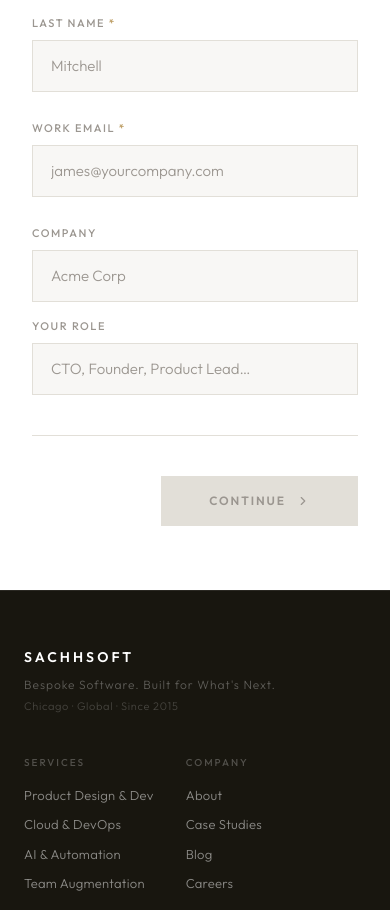
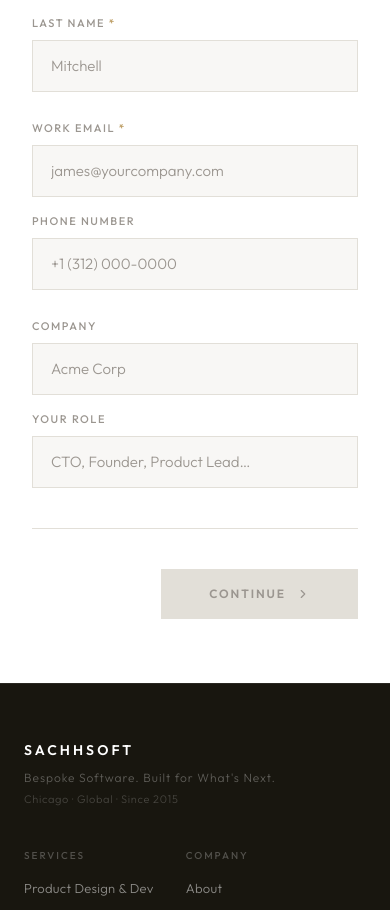
Before and after one commit to rikhinagra/sachhsoft, a Next.js app: page /start-a-project in a window 390 px wide. Shown: the part 2187-3097 px from the top of the page. Built offline with nearby package versions, Linux system fonts and the light colour scheme.

Commit message:
Start a Project: add phone number field to Step 1

```diff
--- a/components/forms/StartProjectForm.tsx
+++ b/components/forms/StartProjectForm.tsx
@@ -106,6 +106,7 @@ export default function StartProjectForm() {
   const [firstName, setFirstName] = useState("");
   const [lastName, setLastName] = useState("");
   const [email, setEmail] = useState("");
+  const [phone, setPhone] = useState("");
   const [company, setCompany] = useState("");
   const [role, setRole] = useState("");
 
@@ -140,6 +141,7 @@ export default function StartProjectForm() {
         firstName,
         lastName,
         email,
+        phone,
         company,
         role,
         orgType,
@@ -334,10 +336,20 @@ export default function StartProjectForm() {
                   </div>
 
                   <div className="mb-7">
-                    <label className="block text-[11px] font-medium tracking-[0.14em] uppercase text-muted mb-2">
-                      Work Email <span className="text-gold">*</span>
-                    </label>
-                    <input type="email" className={inputCls} placeholder="james@yourcompany.com" value={email} onChange={(e) => setEmail(e.target.value)} />
+                    <div className="grid grid-cols-2 gap-4 max-sm:grid-cols-1">
+                      <div>
+                        <label className="block text-[11px] font-medium tracking-[0.14em] uppercase text-muted mb-2">
+                          Work Email <span className="text-gold">*</span>
+                        </label>
+                        <input type="email" className={inputCls} placeholder="james@yourcompany.com" value={email} onChange={(e) => setEmail(e.target.value)} />
+                      </div>
+                      <div>
+                        <label className="block text-[11px] font-medium tracking-[0.14em] uppercase text-muted mb-2">
+                          Phone Number
+                        </label>
+                        <input type="tel" className={inputCls} placeholder="+1 (312) 000-0000" value={phone} onChange={(e) => setPhone(e.target.value)} />
+                      </div>
+                    </div>
                   </div>
 
                   <div className="mb-7">
```
